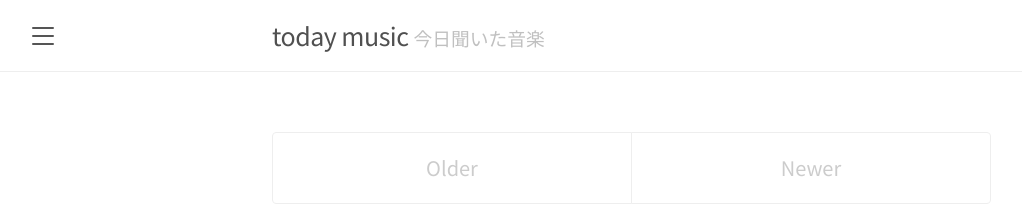
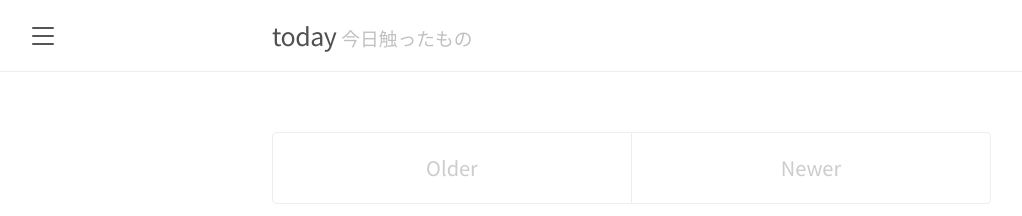
Before and after one commit to ongaeshi/todaymusic, a Jekyll site: the page built from index.html, in a window 1280 px wide. Shown: the top 216 px of the page, without its empty margins (8-1030 px from the left). Built offline with Jekyll 4.4.1, drawn with Linux system fonts in a browser that asks for light colours; the list of posts is cut into pages by our own code.

Commit message:
Update _config.yml

```diff
--- a/_config.yml
+++ b/_config.yml
@@ -1,8 +1,8 @@
 # Setup
-title:               "today music"
-tagline:             "今日聞いた音楽"
-description:         'その日に聞いた音楽を記録'
-url:                 https://todaymusic.ongaeshi.me
+title:               "today"
+tagline:             "今日触ったもの"
+description:         'その日の漫画/音楽/動画/ゲームなどを記録'
+url:                 https://today.ongaeshi.me
 baseurl:             ""
 paginate:            30
 permalink:           pretty
```
